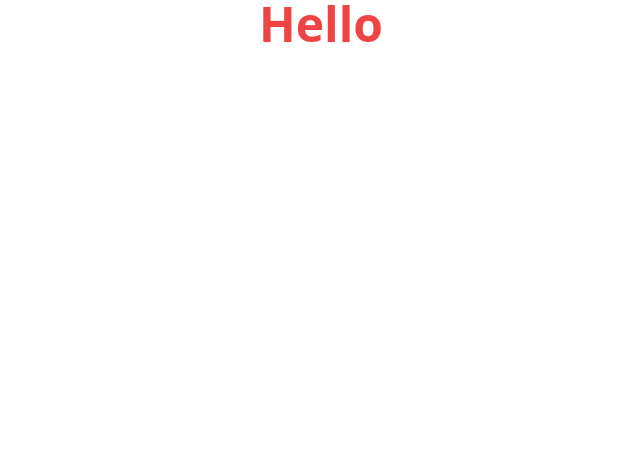
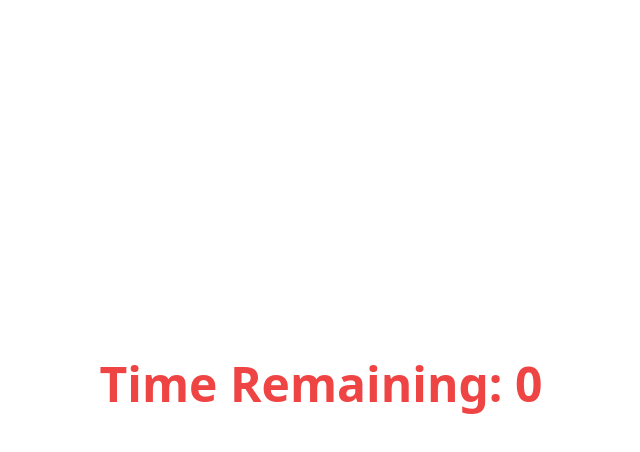
Before and after one commit to masonMO25/demo-timer, a website built with Vite: page index.html in a window 1280 px wide. Shown: the whole page, without its empty margins (319-959 px from the left). Built offline with nearby package versions, Linux system fonts and the light colour scheme.

Commit message:
Add HTML

```diff
--- a/index.html
+++ b/index.html
@@ -6,14 +6,19 @@
     <meta name="viewport" content="width=device-width, initial-scale=1.0" />
 
     <link rel="stylesheet" href="./src/style.css" />
-    <title>Vite ➕ Tailwind</title>
+    <title>Timers</title>
   </head>
   <body>
-    <h1
-      class="text-center text-3xl font-semibold text-red-500 md:text-5xl"
-    >
-      Hello
-    </h1>
+    <main class="flex h-screen flex-col items-center justify-center gap-y-8">
+      <p class="text-5xl font-bold text-red-500">
+        Time Remaining: <span id="countdown">0</span>
+      </p>
+
+      <!-- TODO: Use JS to display message one word at a time. -->
+      <p id="message" class="text-9xl font-black"></p>
+
+      <!-- TODO: Use JS to add an image here. -->
+    </main>
 
     <script type="module" src="./src/index.js"></script>
   </body>
```
